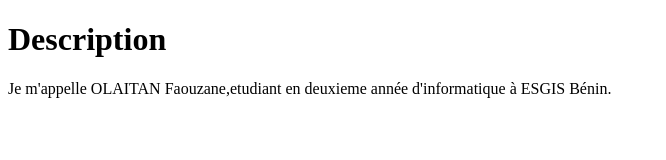
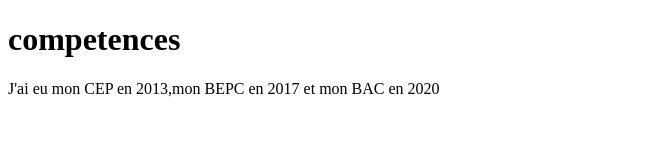
Before and after one commit to Adjao000/git-mon-cv, a plain HTML site: page index.html in a window 1280 px wide. Shown: the whole page, without its empty margins (0-666 px from the left). Drawn offline with Linux system fonts and the light colour scheme.

Commit message:
mise en place de la section competences

```diff
--- a/index.html
+++ b/index.html
@@ -8,7 +8,9 @@
     <title>Document</title>
 </head>
 <body>
-    <h1>Description</h1>
-    <p>Je m'appelle OLAITAN Faouzane,etudiant en deuxieme année d'informatique à ESGIS Bénin. </p>
+    <h1>competences</h1>
+    <p>
+      J'ai eu mon CEP en 2013,mon BEPC en 2017 et mon BAC en 2020
+    </p>
 </body>
 </html>
```
